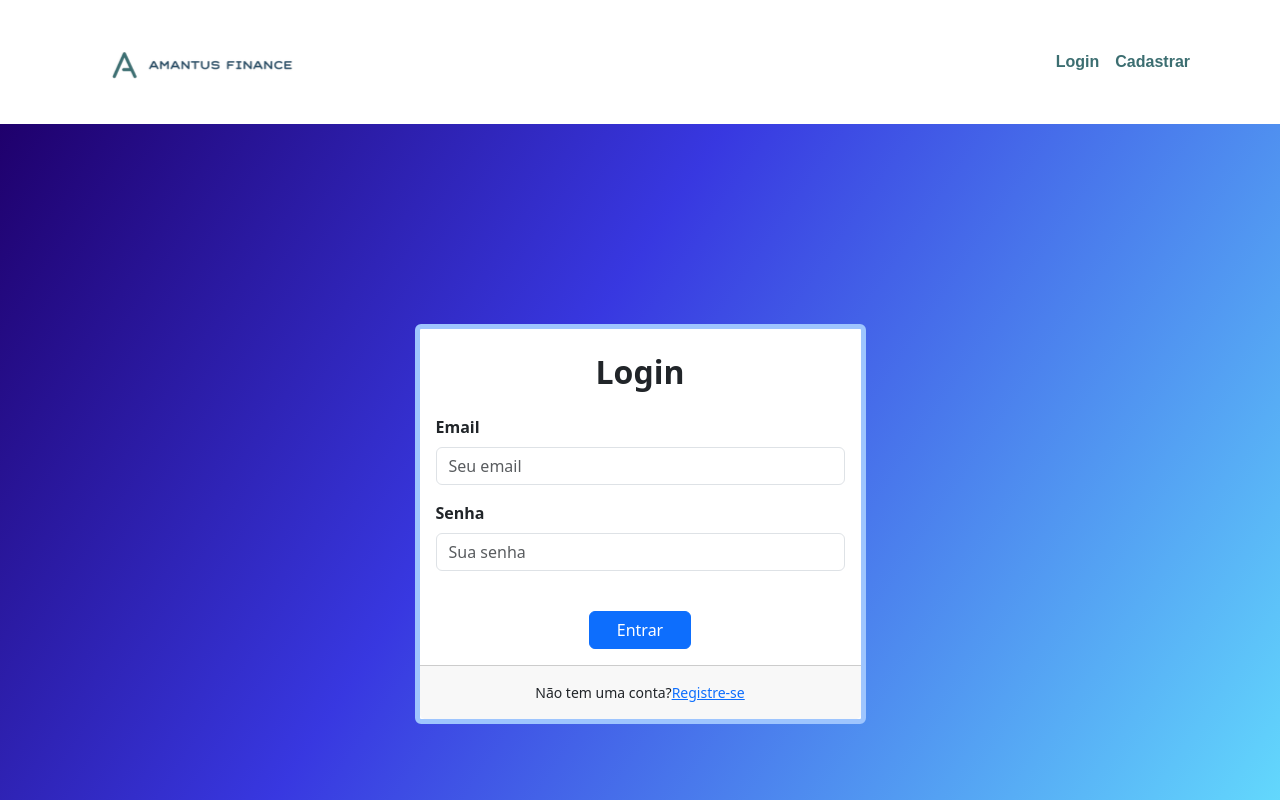
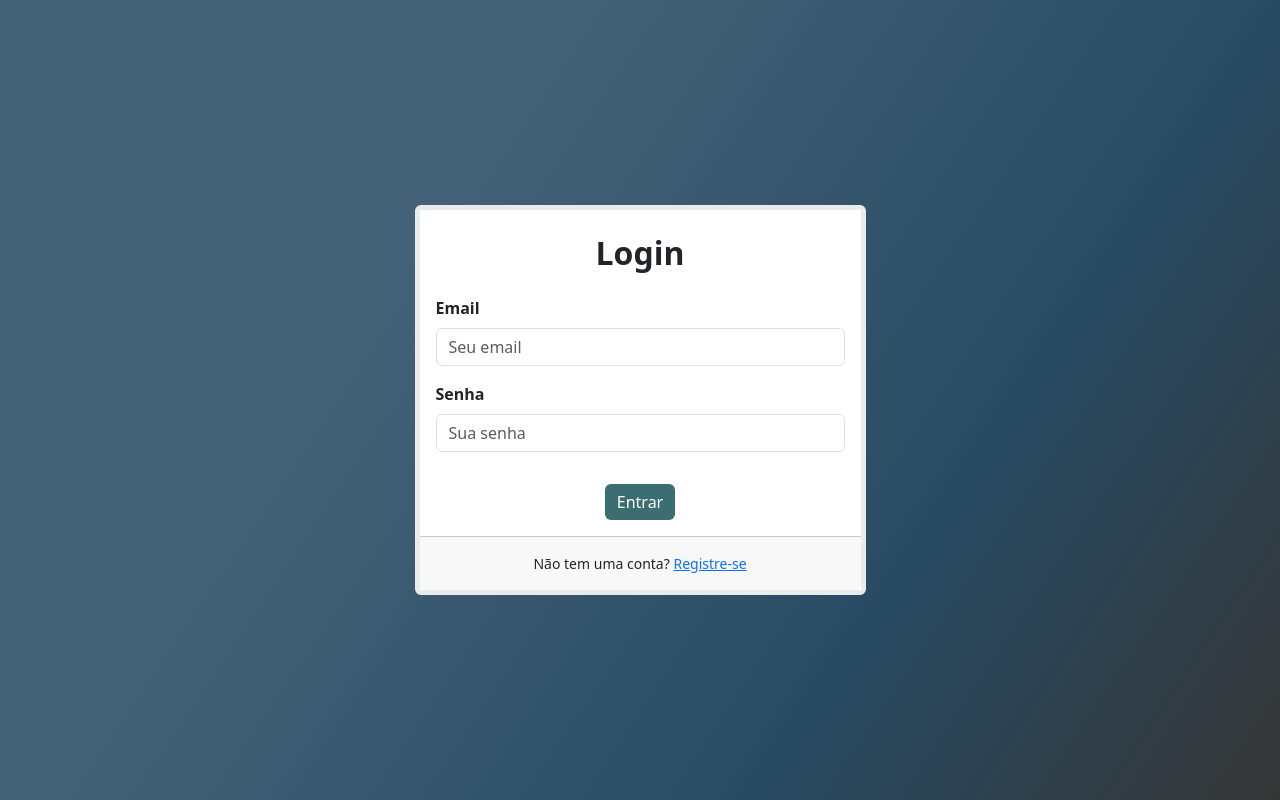
Before and after one commit to AllanSmithll/amantus-finance-frontend, an Angular app: page /login in a window 1280 px wide. Shown: the top 800 px of the page. Built offline with nearby package versions, Linux system fonts and the light colour scheme.

Commit message:
estilização login e register, navbar e footer some agora nessas paginas

```diff
--- a/src/app/modules/auth/components/login/login.component.html
+++ b/src/app/modules/auth/components/login/login.component.html
@@ -2,7 +2,7 @@
   <div class="container d-flex">
       <div class="container-position row justify-content-center align-items-center">
         <div class="col-md-5">
-          <div class="card border border-primary-subtle border-5 rounded">
+          <div class="card border border-light-subtle border-5 rounded">
               <h2 class="text-center mt-4 fw-bold">Login</h2>
             <div class="card-body p-3">
               <form #loginForm="ngForm" (ngSubmit)="onLogin(email.value, password.value)">
@@ -15,13 +15,13 @@
                   <input type="password" class="form-control" #password id="password" placeholder="Sua senha" required>
                 </div>
                 <div class="text-center">
-                    <button type="submit" class="btn btn-primary w-25 mt-4">Entrar</button>
+                    <button type="submit" class="btn btn-primary mt-3">Entrar</button>
                 </div>
               </form>
             <p class="text-danger" *ngIf="error">{{ error }}</p>
             </div>
             <div class="card-footer">
-              <p class="text-center small my-2">Não tem uma conta?<a [routerLink]="['/register']">Registre-se</a></p>
+              <p class="text-center small my-2">Não tem uma conta? <a [routerLink]="['/register']">Registre-se</a></p>
             </div>
           </div>
         </div>
--- a/src/app/modules/auth/components/login/login.component.sass
+++ b/src/app/modules/auth/components/login/login.component.sass
@@ -1,9 +1,17 @@
-@import "../../../../../styles"
+@import '../../../../../styles.sass'
 
 .custom-login-bg
-  background: rgb(31,0,108)
-  background: linear-gradient(124deg, rgba(31,0,108,1) 0%, rgba(46,46,223,0.9529936974789917) 40%, rgba(102,229,255,1) 100%)
+  background: rgb(67,98,119)
+  background: linear-gradient(124deg, rgba(67,98,119,1) 31%, rgba(40,75,99,1) 71%, rgba(53,53,53,1) 100%)
+  width: 100vw
+  height: 100vh
 
 .container-position
     width: 100vw
     height: 100vh
+
+.btn
+  background-color: $primary-color
+  border: none
+.btn:hover
+  background-color: $secondary-color
--- a/src/app/modules/auth/components/register/register.component.html
+++ b/src/app/modules/auth/components/register/register.component.html
@@ -2,7 +2,7 @@
   <div class="container d-flex">
     <div class="container-position row justify-content-center align-items-center">
       <div class="col-md-5">
-        <div class="card border border-primary-subtle border-5 rounded">
+        <div class="card border border-light border-5 rounded">
             <h2 class="text-center mt-4 fw-bold">Registro</h2>
           <div class="card-body p-3">
             <form #loginForm="ngForm" (ngSubmit)="onRegister(name.value, email.value, password.value, parseDate(birthdate.value))">
@@ -27,7 +27,7 @@
                 <input type="date" class="form-control" #birthdate required>
               </div>
               <div class="text-center">
-                  <button type="submit" class="btn btn-primary w-25 mt-4">Registrar</button>
+                  <button type="submit" class="btn btn-primary mt-3">Registrar</button>
               </div>
             </form>
             <p class="text-danger" *ngIf="error">{{ error }}</p>
--- a/src/app/modules/auth/components/register/register.component.sass
+++ b/src/app/modules/auth/components/register/register.component.sass
@@ -1,7 +1,17 @@
+@import '../../../../../styles.sass'
+
 .custom-register-bg
-  background: rgb(31,0,108)
-  background: linear-gradient(124deg, rgba(31,0,108,1) 0%, rgba(46,46,223,0.9529936974789917) 40%, rgba(102,229,255,1) 100%)
+  background: rgb(67,98,119)
+  background: linear-gradient(124deg, rgba(67,98,119,1) 31%, rgba(40,75,99,1) 71%, rgba(53,53,53,1) 100%)
+  width: 100vw
+  height: 100vh
 
 .container-position
     width: 100vw
     height: 100vh
+
+.btn
+  background-color: $primary-color
+  border: none
+.btn:hover
+  background-color: $secondary-color
--- a/src/app/shared/components/footer/footer.component.html
+++ b/src/app/shared/components/footer/footer.component.html
@@ -1,4 +1,4 @@
-<footer class="footer">
+<footer *ngIf="isFooterVisible" class="footer">
   <div class="container text-center py-3">
     <p>&copy; 2023 Amantus Finance. Todos os direitos reservados.</p>
   </div>
--- a/src/app/shared/components/footer/footer.component.ts
+++ b/src/app/shared/components/footer/footer.component.ts
@@ -1,4 +1,5 @@
 import { Component } from '@angular/core';
+import { NavigationEnd, Router } from '@angular/router';
 
 @Component({
   selector: 'app-footer',
@@ -6,5 +7,13 @@ import { Component } from '@angular/core';
   styleUrls: ['./footer.component.sass']
 })
 export class FooterComponent {
+  isFooterVisible = true;
 
+  constructor(private router: Router) {
+    this.router.events.subscribe((event) => {
+      if (event instanceof NavigationEnd) {
+        this.isFooterVisible = !['/login', '/register'].includes(event.url);
+      }
+    });
+  }
 }
--- a/src/app/shared/components/navbar/navbar.component.html
+++ b/src/app/shared/components/navbar/navbar.component.html
@@ -1,4 +1,4 @@
-<nav class="navbar navbar-expand-lg navbar-light bg-light">
+<nav *ngIf="isNavbarVisible" class="navbar navbar-expand-lg navbar-light bg-light">
   <div class="container">
     <a class="navbar-brand" href="/"><img src="../../../../assets/logo_amantus.png" alt="Logo do Amantus Finance" class="logo"></a>
     <button class="navbar-toggler" type="button" data-bs-toggle="collapse" data-bs-target="#navbarNav" aria-controls="navbarNav"
--- a/src/app/shared/components/navbar/navbar.component.ts
+++ b/src/app/shared/components/navbar/navbar.component.ts
@@ -1,5 +1,6 @@
 import { Component, OnInit } from '@angular/core';
 import {AuthenticationService} from "../../../modules/auth/services/authentication.service";
+import { NavigationEnd, Router } from '@angular/router';
 
 @Component({
   selector: 'app-navbar',
@@ -8,8 +9,17 @@ import {AuthenticationService} from "../../../modules/auth/services/authenticati
 })
 export class NavbarComponent implements OnInit {
   varUserIsLoggedIn: boolean = false;
+  isNavbarVisible: boolean = true;
 
-  constructor(private authService: AuthenticationService) {}
+  constructor(private authService: AuthenticationService, private router: Router) {
+    // Assine os eventos de navegação para verificar a rota ativa
+    this.router.events.subscribe((event) => {
+      if (event instanceof NavigationEnd) {
+        // Verifique a rota ativa e defina a visibilidade da barra de navegação
+        this.isNavbarVisible = !['/login', '/register'].includes(event.url);
+      }
+    });
+  }
 
   ngOnInit(): void {
     this.authService.isAuthenticatedUser().subscribe(isAuthenticated => {
```
